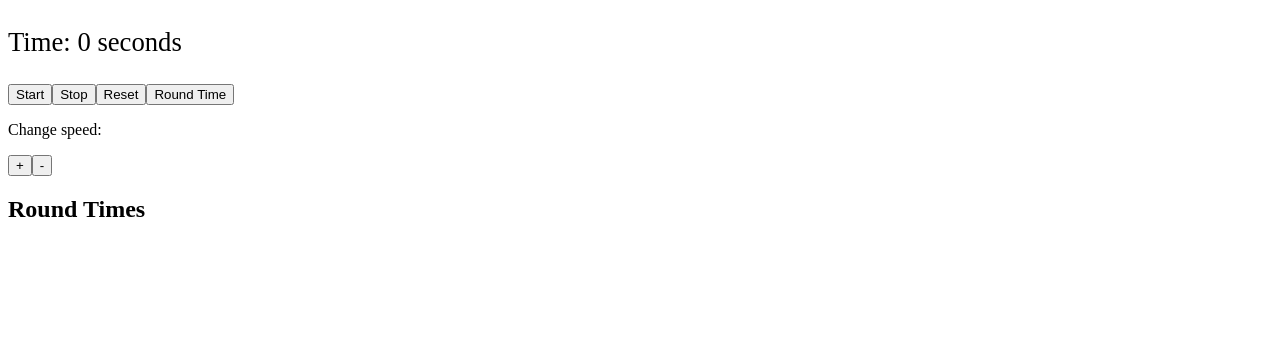
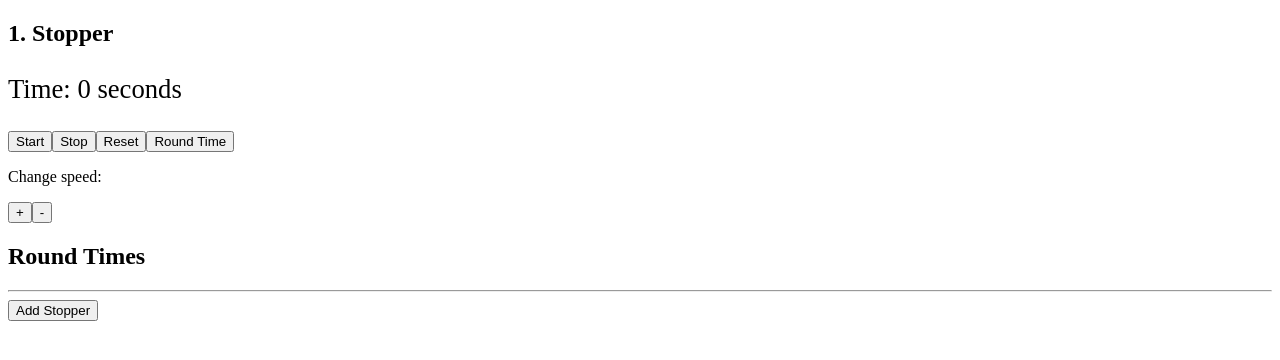
Before and after one commit to richardkoszegi/zth-final-angular-challenge, an Angular app: page / in a window 1280 px wide. Shown: the top 360 px of the page. Built offline with nearby package versions, Linux system fonts and the light colour scheme.

Commit message:
Feladat 13

```diff
--- a/src/app/app.component.html
+++ b/src/app/app.component.html
@@ -1,18 +1,25 @@
+<div *ngFor="let stopper of stoppers; let stopperIndex = index">
+  <h2>{{stopperIndex + 1}}. Stopper</h2>
+
   <p style="font-size: 20pt">
-  Time: {{seconds}} seconds
+    Time: {{stopper.seconds}} seconds
   </p>
-<button (click)="startTimer()">Start</button>
-<button (click)="stopTimer()">Stop</button>
-<button (click)="resetTimer()">Reset</button>
-<button (click)="roundTime()">Round Time</button>
+  <button (click)="stopper.startTimer()">Start</button>
+  <button (click)="stopper.stopTimer()">Stop</button>
+  <button (click)="stopper.resetTimer()">Reset</button>
+  <button (click)="stopper.roundTime()">Round Time</button>
   <br/>
   <p>Change speed:</p>
-<button (click)="speedUpTimer()">+</button>
-<button (click)="speedDownTimer()">-</button>
+  <button (click)="stopper.speedUpTimer()">+</button>
+  <button (click)="stopper.speedDownTimer()">-</button>
 
   <h2>Round Times</h2>
-<ul *ngIf="roundTimes.length > 0">
-  <li *ngFor="let time of roundTimes; let i = index">
+  <ul *ngIf="stopper.roundTimes.length > 0">
+    <li *ngFor="let time of stopper.roundTimes; let i = index">
       {{i + 1}}. round: {{time}} seconds
     </li>
   </ul>
+  <hr />
+</div>
+
+<button (click)="addStopper()">Add Stopper</button>
--- a/src/app/app.component.ts
+++ b/src/app/app.component.ts
@@ -1,13 +1,24 @@
-import { Component } from '@angular/core';
+import { Component, OnInit } from '@angular/core';
+import { Stopper } from './stopper';
 
 @Component({
   selector: 'app-root',
   templateUrl: './app.component.html',
   styleUrls: ['./app.component.css']
 })
-export class AppComponent {
-  title = 'stopper';
-  seconds: number = 0;
+export class AppComponent implements OnInit {
+
+  stoppers: Stopper[] = [];
+
+  ngOnInit() {
+    this.addStopper();
+  }
+
+  addStopper() {
+    this.stoppers.push(new Stopper());
+  }
+
+  /*seconds: number = 0;
   roundTimes: number[] = [];
 
   countInterval: number = 1000;
@@ -48,5 +59,5 @@ export class AppComponent {
     this.countInterval = this.countInterval * 2;
     clearInterval(this.interval);
     this.interval = setInterval(() => this.seconds++, this.countInterval);
-  }
+  }*/
 }
--- /dev/null
+++ b/src/app/stopper.ts
@@ -0,0 +1,50 @@
+export class Stopper {
+    seconds: number = 0;
+    roundTimes: number[];
+
+    countInterval: number = 1000;
+
+    interval;
+
+    constructor() {
+        this.seconds = 0;
+        this.roundTimes = [];
+        this.interval = 1000;
+    }
+
+    startTimer() {
+        this.interval = setInterval(() => this.seconds++, this.countInterval);
+        this.roundTimes = [];
+      }
+
+      stopTimer() {
+        clearInterval(this.interval);
+      }
+
+      resetTimer() {
+        this.stopTimer();
+        this.seconds = 0;
+      }
+
+      roundTime() {
+        if ( this.roundTimes.length == 0 ) {
+          this.roundTimes.push(this.seconds);
+        } else {
+          const lastTime = this.roundTimes[this.roundTimes.length - 1];
+          const newTime = this.seconds - lastTime;
+          this.roundTimes.push(newTime);
+        }
+      }
+
+      speedUpTimer() {
+        this.countInterval = this.countInterval / 2;
+        clearInterval(this.interval);
+        this.interval = setInterval(() => this.seconds++, this.countInterval);
+      }
+
+      speedDownTimer() {
+        this.countInterval = this.countInterval * 2;
+        clearInterval(this.interval);
+        this.interval = setInterval(() => this.seconds++, this.countInterval);
+      }
+}
```
Lines whose indentation alone changed are shown as unchanged.
